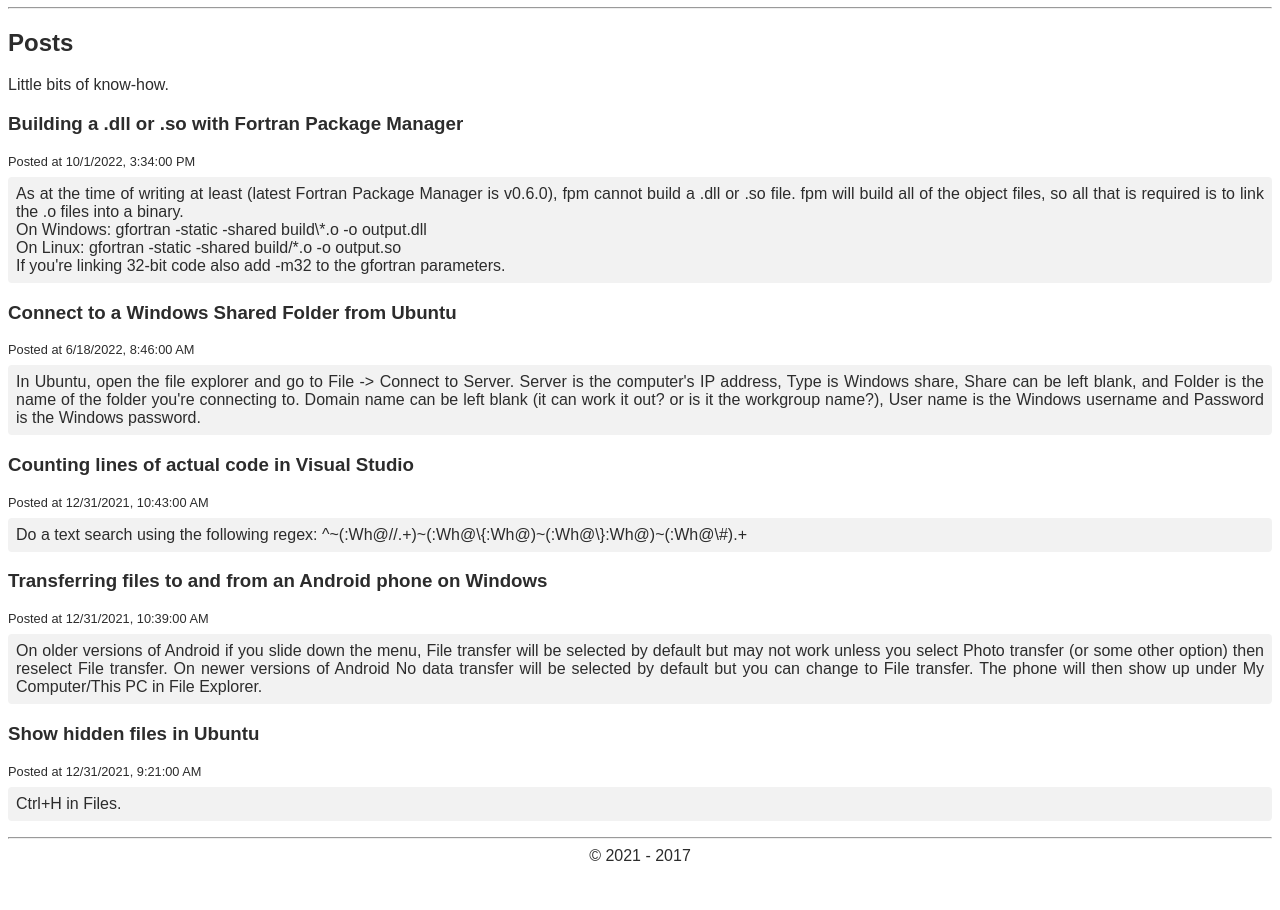
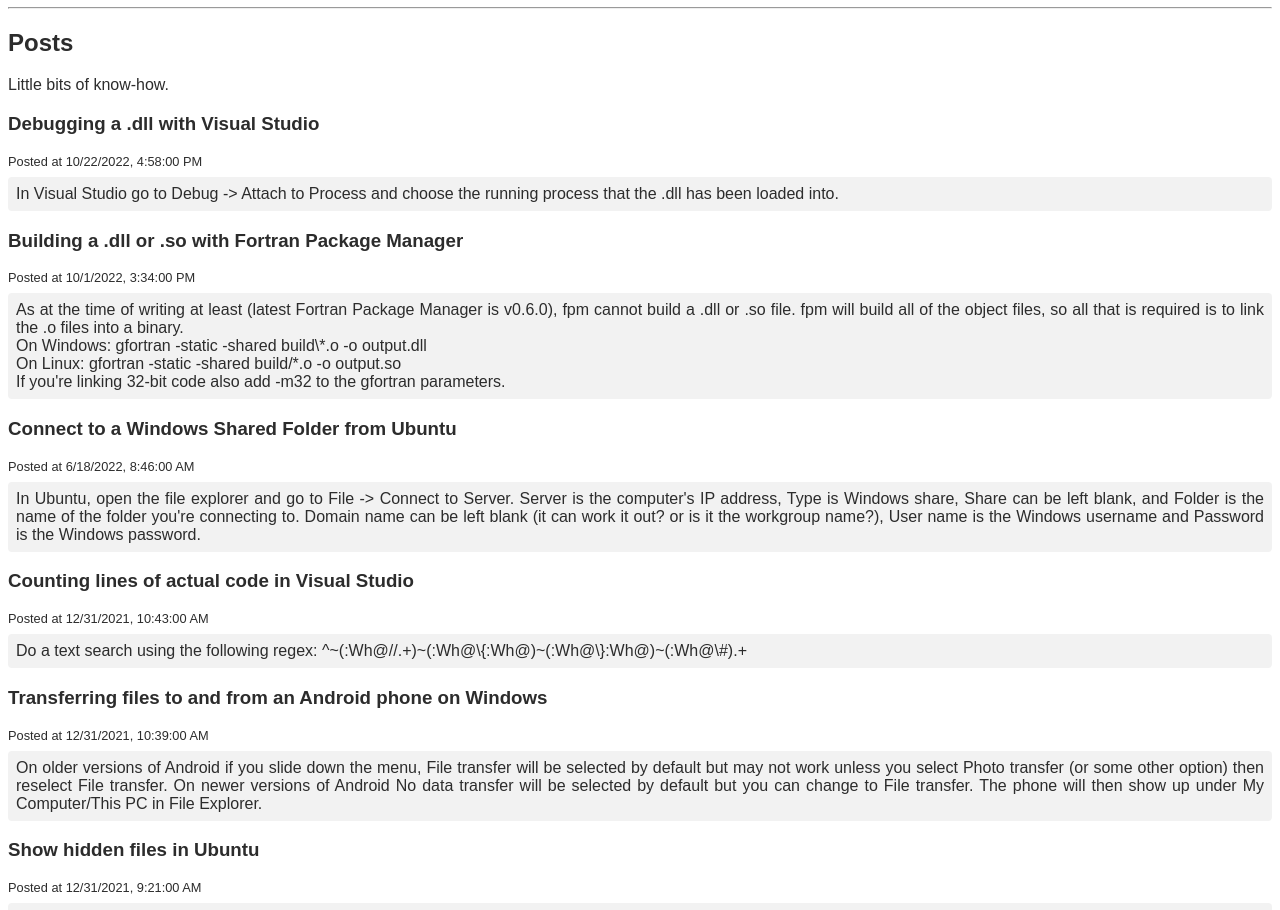
Before and after one commit to tschumann/tomschumann, a React app: page / in a window 1280 px wide. Shown: the part 1187-2097 px from the top of the page. Before the commit the page ends 2060 px from the top, so only its background shows below. Built offline with nearby package versions, Linux system fonts and the light colour scheme.

Commit message:
Added new post and added tags to posts.

```diff
--- a/index.html
+++ b/index.html
@@ -21,6 +21,6 @@
 </head>
 <body>
 	<main id="application"></main>
-	<script src="bundle.js?_=0423"></script>
+	<script src="bundle.js?_=1022"></script>
 </body>
 </html>
--- a/src/index.jsx
+++ b/src/index.jsx
@@ -9,32 +9,44 @@
 		'id': 1,
 		'title': 'Show hidden files in Ubuntu',
 		'time': '2021-12-31 09:21:00',
-		'body': 'Ctrl+H in Files.'
+		'body': 'Ctrl+H in Files.',
+		'tags': ['linux']
 	},
 	{
 		'id': 2,
 		'title': 'Transferring files to and from an Android phone on Windows',
 		'time': '2021-12-31 10:39:00',
-		'body': 'On older versions of Android if you slide down the menu, File transfer will be selected by default but may not work unless you select Photo transfer (or some other option) then reselect File transfer. On newer versions of Android No data transfer will be selected by default but you can change to File transfer. The phone will then show up under My Computer/This PC in File Explorer.'
+		'body': 'On older versions of Android if you slide down the menu, File transfer will be selected by default but may not work unless you select Photo transfer (or some other option) then reselect File transfer. On newer versions of Android No data transfer will be selected by default but you can change to File transfer. The phone will then show up under My Computer/This PC in File Explorer.',
+		'tags': ['android']
 	},
 	{
 		'id': 3,
 		'title': 'Counting lines of actual code in Visual Studio',
 		'time': '2021-12-31 10:43:00',
 		// the \\ is actually \ so copy what gets rendered, not what is here
-		'body': 'Do a text search using the following regex: ^~(:Wh@//.+)~(:Wh@\\{:Wh@)~(:Wh@\\}:Wh@)~(:Wh@\\#).+'
+		'body': 'Do a text search using the following regex: ^~(:Wh@//.+)~(:Wh@\\{:Wh@)~(:Wh@\\}:Wh@)~(:Wh@\\#).+',
+		'tags': ['visual-studio']
 	},
 	{
 		'id': 4,
 		'title': 'Connect to a Windows Shared Folder from Ubuntu',
 		'time': '2022-06-18 08:46:00',
-		'body': 'In Ubuntu, open the file explorer and go to File -> Connect to Server. Server is the computer\'s IP address, Type is Windows share, Share can be left blank, and Folder is the name of the folder you\'re connecting to. Domain name can be left blank (it can work it out? or is it the workgroup name?), User name is the Windows username and Password is the Windows password.'
+		'body': 'In Ubuntu, open the file explorer and go to File -> Connect to Server. Server is the computer\'s IP address, Type is Windows share, Share can be left blank, and Folder is the name of the folder you\'re connecting to. Domain name can be left blank (it can work it out? or is it the workgroup name?), User name is the Windows username and Password is the Windows password.',
+		'tags': ['linux']
 	},
 	{
 		'id': 5,
 		'title': 'Building a .dll or .so with Fortran Package Manager',
 		'time': '2022-10-01 15:34:00',
-		'body': 'As at the time of writing at least (latest Fortran Package Manager is v0.6.0), fpm cannot build a .dll or .so file. fpm will build all of the object files, so all that is required is to link the .o files into a binary.<br/>On Windows: gfortran -static -shared build\\*.o -o output.dll<br/>On Linux: gfortran -static -shared build/*.o -o output.so<br/>If you\'re linking 32-bit code also add -m32 to the gfortran parameters.'
+		'body': 'As at the time of writing at least (latest Fortran Package Manager is v0.6.0), fpm cannot build a .dll or .so file. fpm will build all of the object files, so all that is required is to link the .o files into a binary.<br/>On Windows: gfortran -static -shared build\\*.o -o output.dll<br/>On Linux: gfortran -static -shared build/*.o -o output.so<br/>If you\'re linking 32-bit code also add -m32 to the gfortran parameters.',
+		'tags': ['fortran']
+	},
+	{
+		'id': 6,
+		'title': 'Debugging a .dll with Visual Studio',
+		'time': '2022-10-22 16:58:00',
+		'body': 'In Visual Studio go to Debug -> Attach to Process and choose the running process that the .dll has been loaded into.',
+		'tags': ['visual-studio']
 	}
 ];
 
```
Also changed, not shown: 1 other file (tests, documents, lock files or other folders).
